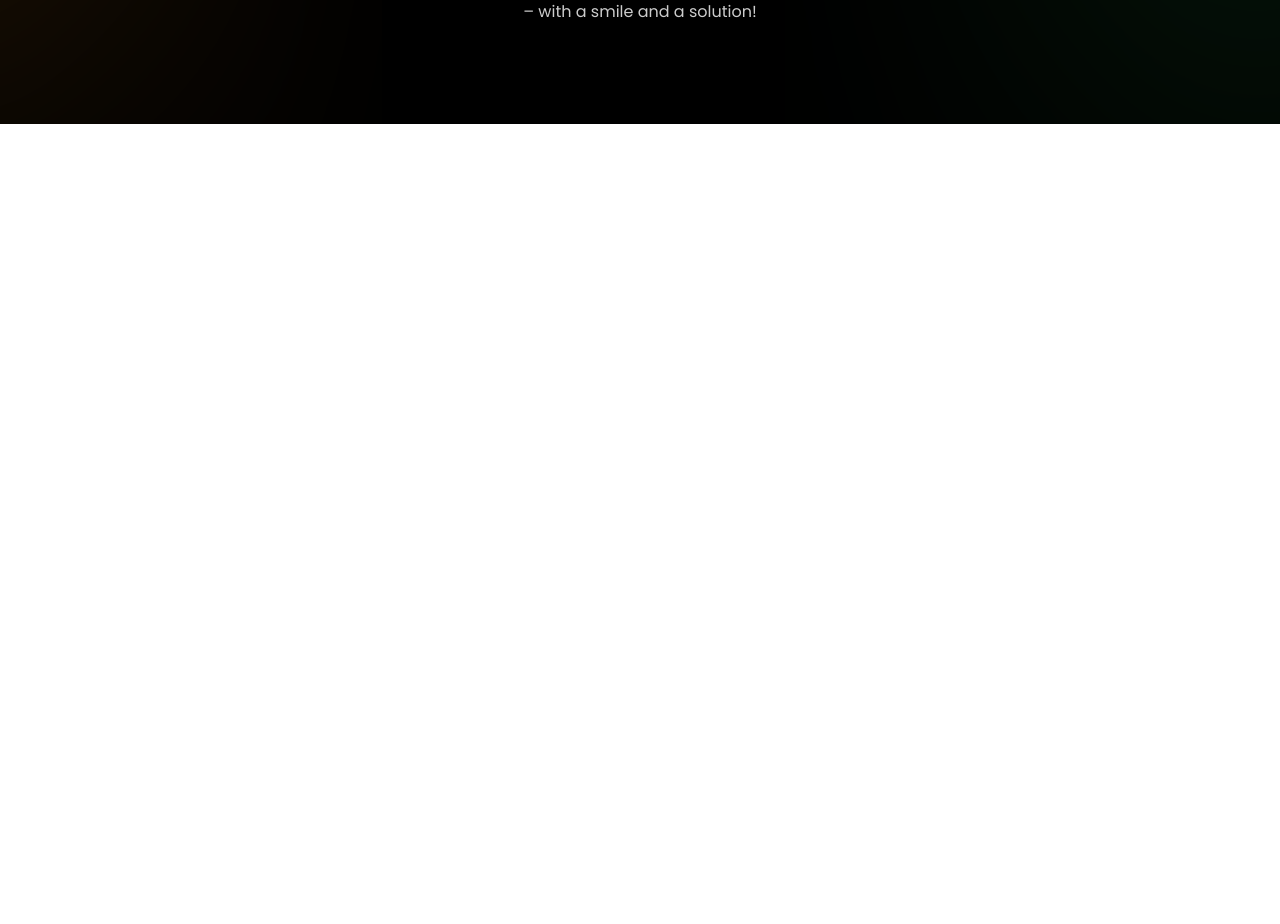
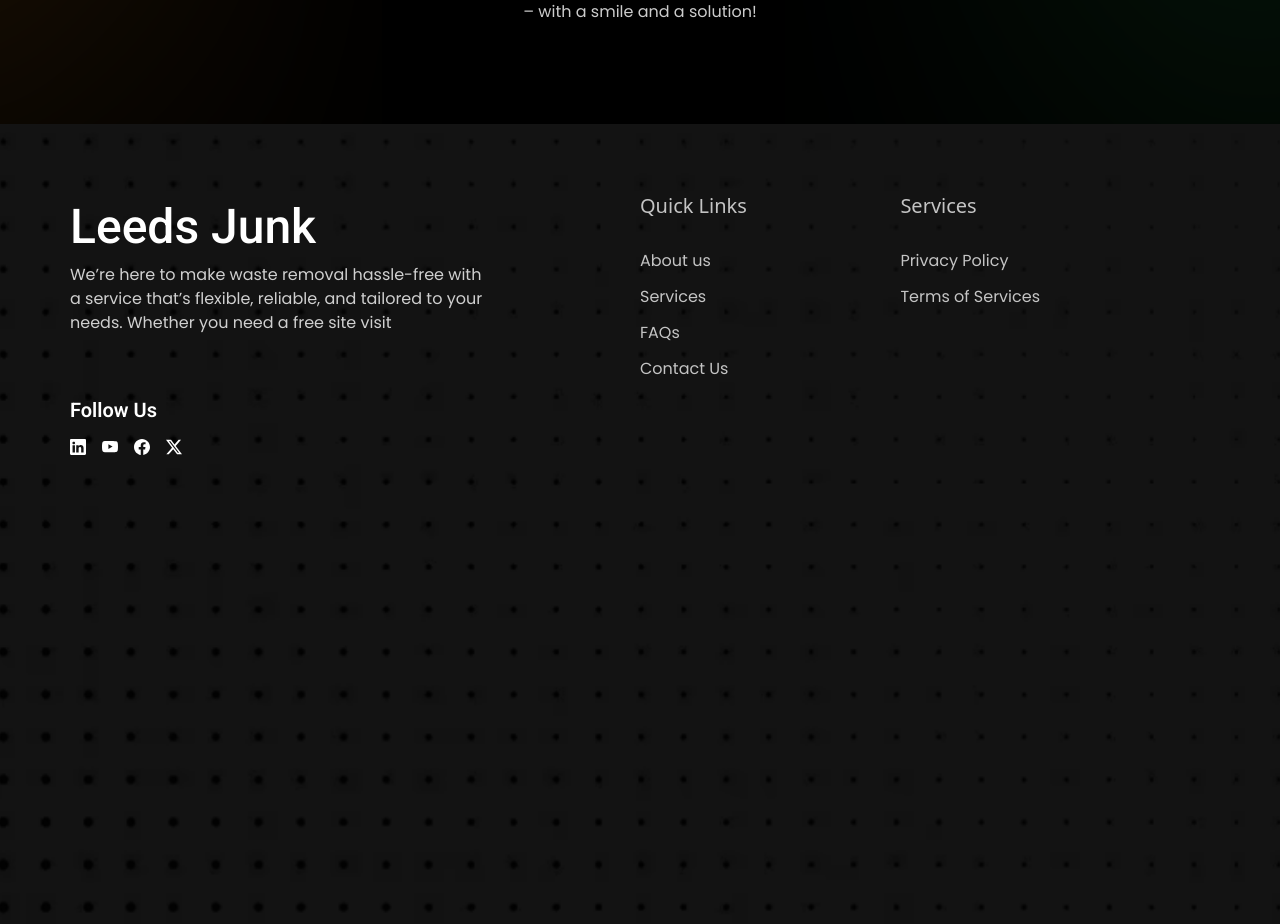
Before and after one commit to jatin-rajput563/routing-page, a React (Vite) app: page /about in a window 1280 px wide. Shown: the part 1103-2027 px from the top of the page. Before the commit the page ends 1227 px from the top, so only its background shows below. Built offline with nearby package versions, Linux system fonts and the light colour scheme.

Commit message:
starting-footer

```diff
--- a/src/App.jsx
+++ b/src/App.jsx
@@ -1,4 +1,5 @@
 import './App.css'
+import Footer from './components/Footer'
 import Header from './components/Header'
 import Nav from './components/Nav'
 import Waste from './components/Waste'
@@ -9,6 +10,7 @@ function App() {
     <>
       <Header />
       <Waste />
+      <Footer />
     </>
   )
 }
--- /dev/null
+++ b/src/components/Footer.jsx
@@ -0,0 +1,52 @@
+import React from 'react'
+import CommonPara from './common/CommonPara'
+import { FACEBOOK, LINKDIN, TWITER, YOUTUBE } from '../utils/icon'
+
+
+const Footer = () => {
+    return (
+        <>
+            <div className="min-h-screen bg-[url(../src//assets/images/png/footer-bg.png)] bg-cover bg-no-repeat bg-center pt-[67px]">
+                <div className="max-w-[1140px] mx-auto ">
+                    <div className="flex flex-row flex-wrap">
+                        <div className="w-6/12">
+                            <a href="#" className='font-roboto font-medium text-[48px] leading-[150%] text-white'>  Leeds Junk</a>
+                            <CommonPara ParaClass="max-w-[425px] !text-white opacity-80" ParaText="We’re here to make waste removal hassle-free with a service that’s flexible, reliable, and tailored to your needs. Whether you need a free site visit" />
+                            <p className='font-roboto font-semibold text-[20px] leading-[150%] text-white pt-[60px] m-0'>Follow Us</p>
+                            <div className='flex gap-4 mt-[14px]'>
+                                <a href="https://www.linkedin.com/feed/" target='black'>
+                                    <LINKDIN />
+                                </a>
+                                <a href="https://www.youtube.com/" target='black'>
+                                    <YOUTUBE />
+                                </a>
+                                <a href="https://www.facebook.com/" target='black'>
+                                    <FACEBOOK />
+                                </a>
+                                <a href="https://x.com/" target='black'>
+                                    <TWITER />
+                                </a>
+                            </div>
+                        </div>
+                        <div className="w-6/12 flex justify-between max-w-[400px]">
+                            <ul className='flex flex-col gap-[12px]'>
+                                <li className='text-white font-medium text-[20px] opacity-75  leading-[150%]'>Quick Links</li>
+                                <li><a href="#"><CommonPara ParaClass="!text-white opacity-75 hover:opacity-100 transition-all  pt-[16px]" ParaText="About us" /></a></li>
+                                <li><a href="#"><CommonPara ParaClass="!text-white opacity-75 hover:opacity-100 transition-all" ParaText="Services" /></a></li>
+                                <li><a href="#"><CommonPara ParaClass="!text-white opacity-75 hover:opacity-100 transition-all" ParaText="FAQs" /></a></li>
+                                <li><a href="#"><CommonPara ParaClass="!text-white opacity-75 hover:opacity-100 transition-all" ParaText="Contact Us" /></a></li>
+                            </ul>
+                            <ul className='flex flex-col gap-[12px]'>
+                                <li className='text-white font-medium text-[20px] opacity-75  leading-[150%]'>Services</li>
+                                <li><a href="#"><CommonPara ParaClass="!text-white opacity-75 hover:opacity-100 transition-all pt-[16px]" ParaText="Privacy Policy" /></a></li>
+                                <li><a href="#"><CommonPara ParaClass="!text-white opacity-75 hover:opacity-100 transition-all" ParaText="Terms of Services" /></a></li>
+                            </ul>
+                        </div>
+                    </div>
+                </div>
+            </div >
+        </>
+    )
+}
+
+export default Footer
--- /dev/null
+++ b/src/utils/icon.jsx
@@ -0,0 +1,20 @@
+export const LINKDIN = () => (
+    <svg xmlns="http://www.w3.org/2000/svg" width="16" height="16" fill="white" class="bi bi-linkedin" viewBox="0 0 16 16">
+        <path d="M0 1.146C0 .513.526 0 1.175 0h13.65C15.474 0 16 .513 16 1.146v13.708c0 .633-.526 1.146-1.175 1.146H1.175C.526 16 0 15.487 0 14.854zm4.943 12.248V6.169H2.542v7.225zm-1.2-8.212c.837 0 1.358-.554 1.358-1.248-.015-.709-.52-1.248-1.342-1.248S2.4 3.226 2.4 3.934c0 .694.521 1.248 1.327 1.248zm4.908 8.212V9.359c0-.216.016-.432.08-.586.173-.431.568-.878 1.232-.878.869 0 1.216.662 1.216 1.634v3.865h2.401V9.25c0-2.22-1.184-3.252-2.764-3.252-1.274 0-1.845.7-2.165 1.193v.025h-.016l.016-.025V6.169h-2.4c.03.678 0 7.225 0 7.225z" />
+    </svg>
+);
+export const YOUTUBE = () => (
+    <svg xmlns="http://www.w3.org/2000/svg" width="16" height="16" fill="white" class="bi bi-youtube" viewBox="0 0 16 16">
+        <path d="M8.051 1.999h.089c.822.003 4.987.033 6.11.335a2.01 2.01 0 0 1 1.415 1.42c.101.38.172.883.22 1.402l.01.104.022.26.008.104c.065.914.073 1.77.074 1.957v.075c-.001.194-.01 1.108-.082 2.06l-.008.105-.009.104c-.05.572-.124 1.14-.235 1.558a2.01 2.01 0 0 1-1.415 1.42c-1.16.312-5.569.334-6.18.335h-.142c-.309 0-1.587-.006-2.927-.052l-.17-.006-.087-.004-.171-.007-.171-.007c-1.11-.049-2.167-.128-2.654-.26a2.01 2.01 0 0 1-1.415-1.419c-.111-.417-.185-.986-.235-1.558L.09 9.82l-.008-.104A31 31 0 0 1 0 7.68v-.123c.002-.215.01-.958.064-1.778l.007-.103.003-.052.008-.104.022-.26.01-.104c.048-.519.119-1.023.22-1.402a2.01 2.01 0 0 1 1.415-1.42c.487-.13 1.544-.21 2.654-.26l.17-.007.172-.006.086-.003.171-.007A100 100 0 0 1 7.858 2zM6.4 5.209v4.818l4.157-2.408z" />
+    </svg>
+);
+export const FACEBOOK = () => (
+    <svg xmlns="http://www.w3.org/2000/svg" width="16" height="16" fill="white" class="bi bi-facebook" viewBox="0 0 16 16">
+        <path d="M16 8.049c0-4.446-3.582-8.05-8-8.05C3.58 0-.002 3.603-.002 8.05c0 4.017 2.926 7.347 6.75 7.951v-5.625h-2.03V8.05H6.75V6.275c0-2.017 1.195-3.131 3.022-3.131.876 0 1.791.157 1.791.157v1.98h-1.009c-.993 0-1.303.621-1.303 1.258v1.51h2.218l-.354 2.326H9.25V16c3.824-.604 6.75-3.934 6.75-7.951" />
+    </svg>
+);
+export const TWITER = () => (
+    <svg xmlns="http://www.w3.org/2000/svg" width="16" height="16" fill="white" class="bi bi-twitter-x" viewBox="0 0 16 16">
+        <path d="M12.6.75h2.454l-5.36 6.142L16 15.25h-4.937l-3.867-5.07-4.425 5.07H.316l5.733-6.57L0 .75h5.063l3.495 4.633L12.601.75Zm-.86 13.028h1.36L4.323 2.145H2.865z" />
+    </svg>
+);
```
